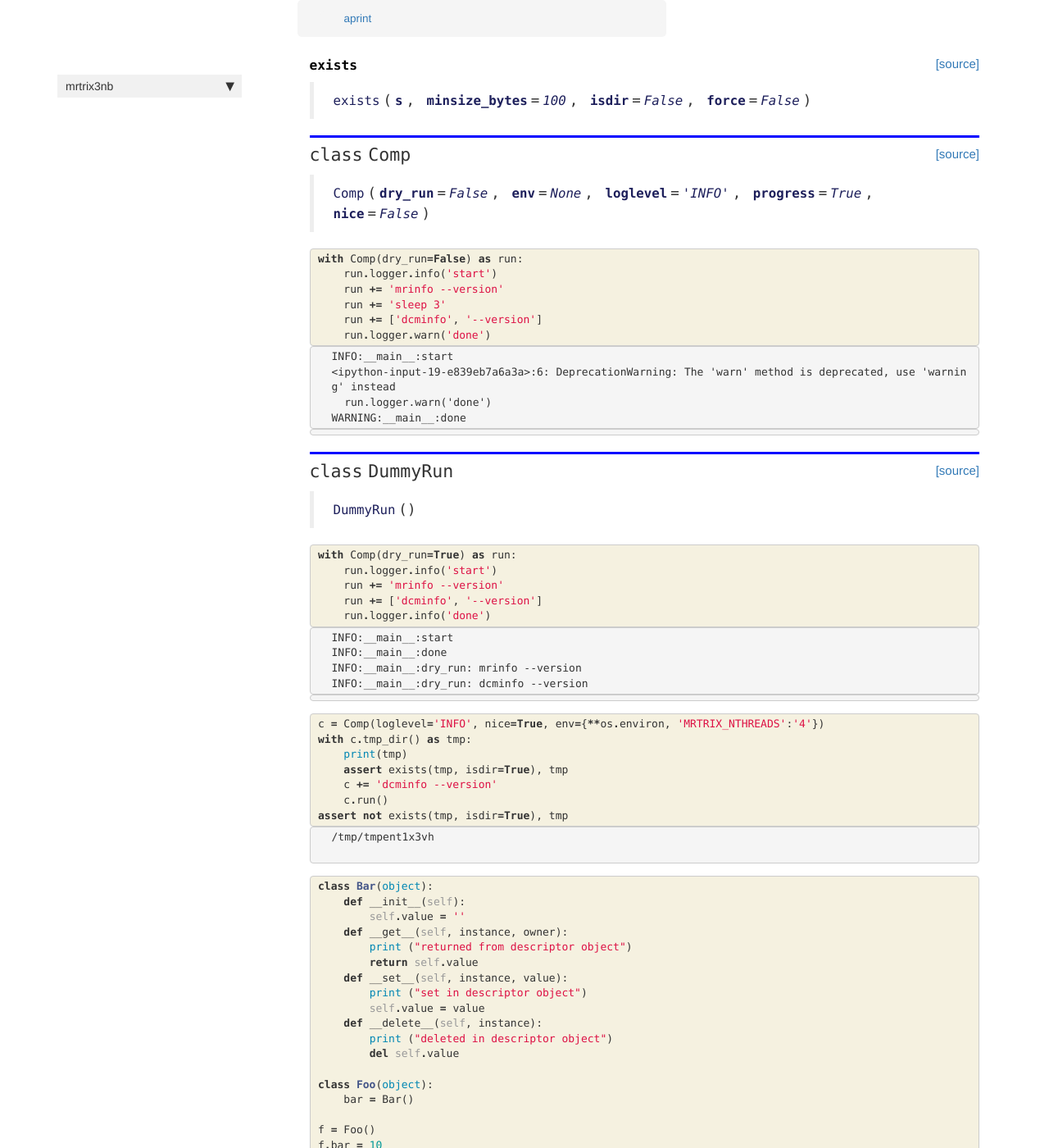
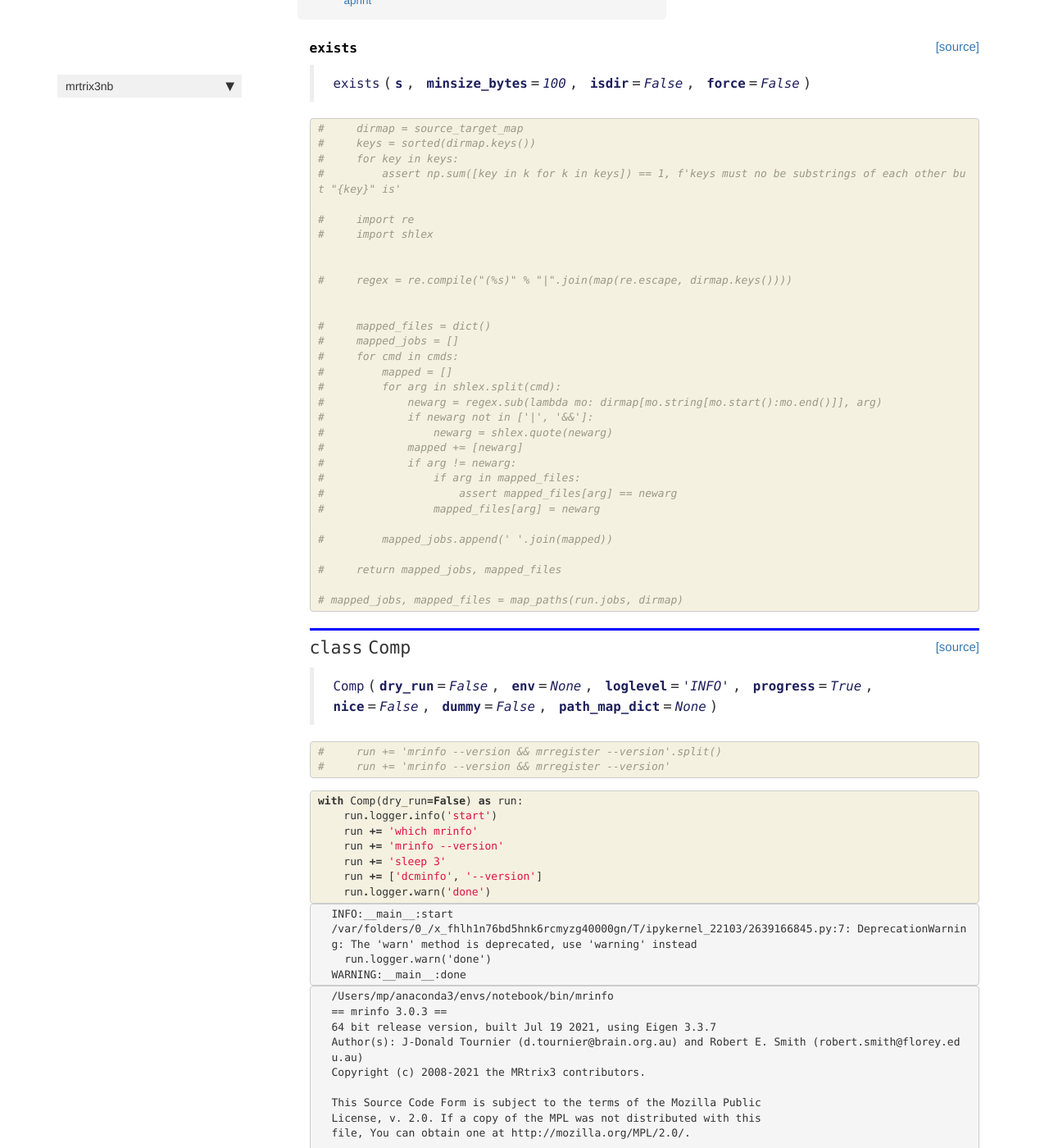
Before and after one commit to maxpietsch/mrtrix3nb, a Jekyll site: the page built from docs/core.html, in a window 1280 px wide and 1400 px high, scrolled down 311 px. Shown: the whole window at 82% size. Built offline with Jekyll 4.4.1, drawn with Linux system fonts in a browser that asks for light colours; nearby versions of some CDN libraries; comment, search, counter and statistics services are not loaded; some of the changed text lies outside the part shown.

Commit message:
bugfixes

```diff
--- a/docs/core.html
+++ b/docs/core.html
@@ -70,6 +70,53 @@
     {% raw %}
 
 <div class="cell border-box-sizing code_cell rendered">
+<div class="input">
+
+<div class="inner_cell">
+    <div class="input_area">
+<div class=" highlight hl-ipython3"><pre><span></span><span class="c1">#     dirmap = source_target_map</span>
+<span class="c1">#     keys = sorted(dirmap.keys())</span>
+<span class="c1">#     for key in keys:</span>
+<span class="c1">#         assert np.sum([key in k for k in keys]) == 1, f&#39;keys must no be substrings of each other but &quot;{key}&quot; is&#39;</span>
+
+<span class="c1">#     import re </span>
+<span class="c1">#     import shlex</span>
+
+
+<span class="c1">#     regex = re.compile(&quot;(%s)&quot; % &quot;|&quot;.join(map(re.escape, dirmap.keys())))</span>
+
+
+<span class="c1">#     mapped_files = dict()</span>
+<span class="c1">#     mapped_jobs = []</span>
+<span class="c1">#     for cmd in cmds:</span>
+<span class="c1">#         mapped = []</span>
+<span class="c1">#         for arg in shlex.split(cmd):</span>
+<span class="c1">#             newarg = regex.sub(lambda mo: dirmap[mo.string[mo.start():mo.end()]], arg)</span>
+<span class="c1">#             if newarg not in [&#39;|&#39;, &#39;&amp;&amp;&#39;]:</span>
+<span class="c1">#                 newarg = shlex.quote(newarg)</span>
+<span class="c1">#             mapped += [newarg]</span>
+<span class="c1">#             if arg != newarg:</span>
+<span class="c1">#                 if arg in mapped_files:</span>
+<span class="c1">#                     assert mapped_files[arg] == newarg</span>
+<span class="c1">#                 mapped_files[arg] = newarg</span>
+
+<span class="c1">#         mapped_jobs.append(&#39; &#39;.join(mapped))</span>
+
+<span class="c1">#     return mapped_jobs, mapped_files</span>
+
+<span class="c1"># mapped_jobs, mapped_files = map_paths(run.jobs, dirmap)</span>
+</pre></div>
+
+    </div>
+</div>
+</div>
+
+</div>
+    {% endraw %}
+
+    {% raw %}
+
+<div class="cell border-box-sizing code_cell rendered">
 
 <div class="output_wrapper">
 <div class="output">
@@ -78,7 +125,7 @@
 
 
 <div class="output_markdown rendered_html output_subarea ">
-<h2 id="Comp" class="doc_header"><code>class</code> <code>Comp</code><a href="https://github.com/maxpietsch/mrtrix3nb/tree/master/mrtrix3nb/core.py#L48" class="source_link" style="float:right">[source]</a></h2><blockquote><p><code>Comp</code>(<strong><code>dry_run</code></strong>=<em><code>False</code></em>, <strong><code>env</code></strong>=<em><code>None</code></em>, <strong><code>loglevel</code></strong>=<em><code>'INFO'</code></em>, <strong><code>progress</code></strong>=<em><code>True</code></em>, <strong><code>nice</code></strong>=<em><code>False</code></em>)</p>
+<h2 id="Comp" class="doc_header"><code>class</code> <code>Comp</code><a href="https://github.com/maxpietsch/mrtrix3nb/tree/master/mrtrix3nb/core.py#L49" class="source_link" style="float:right">[source]</a></h2><blockquote><p><code>Comp</code>(<strong><code>dry_run</code></strong>=<em><code>False</code></em>, <strong><code>env</code></strong>=<em><code>None</code></em>, <strong><code>loglevel</code></strong>=<em><code>'INFO'</code></em>, <strong><code>progress</code></strong>=<em><code>True</code></em>, <strong><code>nice</code></strong>=<em><code>False</code></em>, <strong><code>dummy</code></strong>=<em><code>False</code></em>, <strong><code>path_map_dict</code></strong>=<em><code>None</code></em>)</p>
 </blockquote>
 
 </div>
@@ -105,8 +152,27 @@
 
 <div class="inner_cell">
     <div class="input_area">
+<div class=" highlight hl-ipython3"><pre><span></span><span class="c1">#     run += &#39;mrinfo --version &amp;&amp; mrregister --version&#39;.split()</span>
+<span class="c1">#     run += &#39;mrinfo --version &amp;&amp; mrregister --version&#39;</span>
+</pre></div>
+
+    </div>
+</div>
+</div>
+
+</div>
+    {% endraw %}
+
+    {% raw %}
+
+<div class="cell border-box-sizing code_cell rendered">
+<div class="input">
+
+<div class="inner_cell">
+    <div class="input_area">
 <div class=" highlight hl-ipython3"><pre><span></span><span class="k">with</span> <span class="n">Comp</span><span class="p">(</span><span class="n">dry_run</span><span class="o">=</span><span class="kc">False</span><span class="p">)</span> <span class="k">as</span> <span class="n">run</span><span class="p">:</span>
     <span class="n">run</span><span class="o">.</span><span class="n">logger</span><span class="o">.</span><span class="n">info</span><span class="p">(</span><span class="s1">&#39;start&#39;</span><span class="p">)</span>
+    <span class="n">run</span> <span class="o">+=</span> <span class="s1">&#39;which mrinfo&#39;</span>
     <span class="n">run</span> <span class="o">+=</span> <span class="s1">&#39;mrinfo --version&#39;</span>
     <span class="n">run</span> <span class="o">+=</span> <span class="s1">&#39;sleep 3&#39;</span>
     <span class="n">run</span> <span class="o">+=</span> <span class="p">[</span><span class="s1">&#39;dcminfo&#39;</span><span class="p">,</span> <span class="s1">&#39;--version&#39;</span><span class="p">]</span>
@@ -124,7 +190,7 @@
 
 <div class="output_subarea output_stream output_stderr output_text">
 <pre>INFO:__main__:start
-&lt;ipython-input-19-e839eb7a6a3a&gt;:6: DeprecationWarning: The &#39;warn&#39; method is deprecated, use &#39;warning&#39; instead
+/var/folders/0_/x_fhlh1n76bd5hnk6rcmyzg40000gn/T/ipykernel_22103/2639166845.py:7: DeprecationWarning: The &#39;warn&#39; method is deprecated, use &#39;warning&#39; instead
   run.logger.warn(&#39;done&#39;)
 WARNING:__main__:done
 </pre>
@@ -134,7 +200,44 @@
 <div class="output_area">
 
 <div class="output_subarea output_stream output_stdout output_text">
-<pre>
+<pre>/Users/mp/anaconda3/envs/notebook/bin/mrinfo
+== mrinfo 3.0.3 ==
+64 bit release version, built Jul 19 2021, using Eigen 3.3.7
+Author(s): J-Donald Tournier (d.tournier@brain.org.au) and Robert E. Smith (robert.smith@florey.edu.au)
+Copyright (c) 2008-2021 the MRtrix3 contributors.
+
+This Source Code Form is subject to the terms of the Mozilla Public
+License, v. 2.0. If a copy of the MPL was not distributed with this
+file, You can obtain one at http://mozilla.org/MPL/2.0/.
+
+Covered Software is provided under this License on an &#34;as is&#34;
+basis, without warranty of any kind, either expressed, implied, or
+statutory, including, without limitation, warranties that the
+Covered Software is free of defects, merchantable, fit for a
+particular purpose or non-infringing.
+See the Mozilla Public License v. 2.0 for more details.
+
+For more details, see http://www.mrtrix.org/.
+
+== dcminfo 3.0.3 ==
+64 bit release version, built Jul 19 2021, using Eigen 3.3.7
+Author(s): J-Donald Tournier (jdtournier@gmail.com)
+Copyright (c) 2008-2021 the MRtrix3 contributors.
+
+This Source Code Form is subject to the terms of the Mozilla Public
+License, v. 2.0. If a copy of the MPL was not distributed with this
+file, You can obtain one at http://mozilla.org/MPL/2.0/.
+
+Covered Software is provided under this License on an &#34;as is&#34;
+basis, without warranty of any kind, either expressed, implied, or
+statutory, including, without limitation, warranties that the
+Covered Software is free of defects, merchantable, fit for a
+particular purpose or non-infringing.
+See the Mozilla Public License v. 2.0 for more details.
+
+For more details, see http://www.mrtrix.org/.
+
+
 </pre>
 </div>
 </div>
@@ -148,30 +251,39 @@
     {% raw %}
 
 <div class="cell border-box-sizing code_cell rendered">
+<div class="input">
 
-<div class="output_wrapper">
-<div class="output">
+<div class="inner_cell">
+    <div class="input_area">
+<div class=" highlight hl-ipython3"><pre><span></span><span class="c1">#     def __init__(self):</span>
+<span class="c1">#         self.queue = []</span>
 
-<div class="output_area">
+<span class="c1">#     def __add__(self, cmd):</span>
+<span class="c1">#         self.queue.append(cmd)</span>
 
+<span class="c1">#     def __iadd__(self, cmd):</span>
+<span class="c1">#         self.queue.append(cmd)</span>
+<span class="c1">#         return self</span>
 
-<div class="output_markdown rendered_html output_subarea ">
-<h2 id="DummyRun" class="doc_header"><code>class</code> <code>DummyRun</code><a href="https://github.com/maxpietsch/mrtrix3nb/tree/master/mrtrix3nb/core.py#L150" class="source_link" style="float:right">[source]</a></h2><blockquote><p><code>DummyRun</code>()</p>
-</blockquote>
+<span class="c1">#     def __len__(self):</span>
+<span class="c1">#         return len(self.jobs)</span>
 
-</div>
+<span class="c1">#     def __repr__(self):</span>
+<span class="c1">#         return &#39;computer %i jobs: %s&#39; % (self.__len__(), str(self.jobs))</span>
 
-</div>
+<span class="c1">#     def __str__(self):</span>
+<span class="c1">#         return self.__repr__()</span>
 
+<span class="c1">#     def __enter__(self):</span>
+<span class="c1">#         return self</span>
+
+<span class="c1">#     def __exit__(self, exc_type, exc, exc_tb):</span>
+<span class="c1">#         self.queue = []</span>
+</pre></div>
+
+    </div>
 </div>
 </div>
-
-</div>
-    {% endraw %}
-
-    {% raw %}
-
-<div class="cell border-box-sizing code_cell rendered">
 
 </div>
     {% endraw %}
@@ -323,7 +435,7 @@
 
 
 <div class="output_markdown rendered_html output_subarea ">
-<h4 id="aprint" class="doc_header"><code>aprint</code><a href="https://github.com/maxpietsch/mrtrix3nb/tree/master/mrtrix3nb/core.py#L178" class="source_link" style="float:right">[source]</a></h4><blockquote><p><code>aprint</code>(<strong><code>array</code></strong>, <strong><code>prefix</code></strong>=<em><code>''</code></em>)</p>
+<h4 id="aprint" class="doc_header"><code>aprint</code><a href="https://github.com/maxpietsch/mrtrix3nb/tree/master/mrtrix3nb/core.py#L190" class="source_link" style="float:right">[source]</a></h4><blockquote><p><code>aprint</code>(<strong><code>array</code></strong>, <strong><code>prefix</code></strong>=<em><code>''</code></em>)</p>
 </blockquote>
 <p>pretty print numpy array and its name</p>
 <p>adapted from <a href="https://stackoverflow.com/a/38434232/2389450">https://stackoverflow.com/a/38434232/2389450</a></p>
--- a/docs/mif.html
+++ b/docs/mif.html
@@ -73,7 +73,7 @@
 
 
 <div class="output_markdown rendered_html output_subarea ">
-<h4 id="load_mrtrix" class="doc_header"><code>load_mrtrix</code><a href="https://github.com/maxpietsch/mrtrix3nb/tree/master/mrtrix3nb/utils/mif.py#L271" class="source_link" style="float:right">[source]</a></h4><blockquote><p><code>load_mrtrix</code>(<strong><code>filename</code></strong>, <strong>**<code>kwargs</code></strong>)</p>
+<h4 id="load_mrtrix" class="doc_header"><code>load_mrtrix</code><a href="https://github.com/maxpietsch/mrtrix3nb/tree/master/mrtrix3nb/utils/mif.py#L273" class="source_link" style="float:right">[source]</a></h4><blockquote><p><code>load_mrtrix</code>(<strong><code>filename</code></strong>, <strong>**<code>kwargs</code></strong>)</p>
 </blockquote>
 <p>Load image in mrtrix format.</p>
 
@@ -98,7 +98,7 @@
 
 
 <div class="output_markdown rendered_html output_subarea ">
-<h4 id="save_mrtrix" class="doc_header"><code>save_mrtrix</code><a href="https://github.com/maxpietsch/mrtrix3nb/tree/master/mrtrix3nb/utils/mif.py#L278" class="source_link" style="float:right">[source]</a></h4><blockquote><p><code>save_mrtrix</code>(<strong><code>filename</code></strong>, <strong><code>image</code></strong>)</p>
+<h4 id="save_mrtrix" class="doc_header"><code>save_mrtrix</code><a href="https://github.com/maxpietsch/mrtrix3nb/tree/master/mrtrix3nb/utils/mif.py#L280" class="source_link" style="float:right">[source]</a></h4><blockquote><p><code>save_mrtrix</code>(<strong><code>filename</code></strong>, <strong><code>image</code></strong>)</p>
 </blockquote>
 <p>Save image in mrtrix format.</p>
 
--- a/mrtrix3nb/_nbdev.py
+++ b/mrtrix3nb/_nbdev.py
@@ -4,7 +4,6 @@
 
 index = {"exists": "00_core.ipynb",
          "Comp": "00_core.ipynb",
-         "DummyRun": "00_core.ipynb",
          "aprint": "00_core.ipynb",
          "Image": "mif.ipynb",
          "load_mrtrix": "mif.ipynb",
```
Also changed, not shown: mrtrix3nb/core.py (+42 -30 lines), 3 other files.
